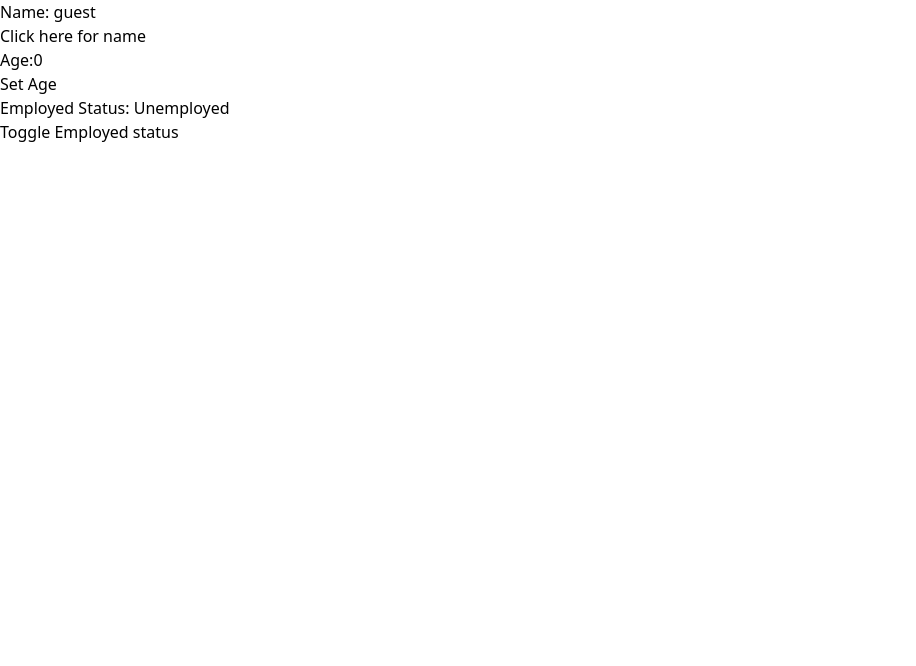
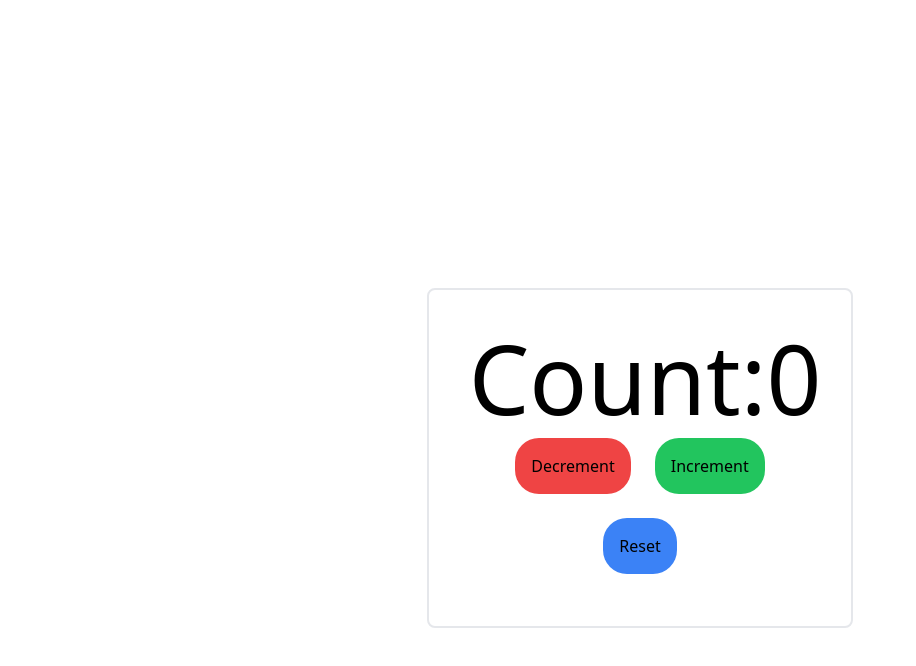
Before and after one commit to Athish-18/reactLearn, a React (Vite) app in the folder react-first-project/: page / in a window 1280 px wide. Shown: the top 666 px of the page, without its empty margins (0-916 px from the left). Built offline with nearby package versions, Linux system fonts and the light colour scheme.

Commit message:
counter project

```diff
--- a/react-first-project/src/App.jsx
+++ b/react-first-project/src/App.jsx
@@ -1,8 +1,8 @@
-import MyComponent from "./MyComponent.jsx";
+import Counter from "./Counter.jsx";
 function App() {
   return (
     <>
-      <MyComponent/>
+    <Counter/>
     </>
   );
 }
--- /dev/null
+++ b/react-first-project/src/Counter.jsx
@@ -0,0 +1,44 @@
+import react, { useState } from "react";
+function Counter() {
+  const [count, setCount] = useState(0);
+
+  const decrement = () => {
+    setCount(count - 1);
+  };
+
+  const increment = () => {
+    setCount(count + 1);
+  };
+
+  const reset = () => {
+    setCount(0);
+  };
+  return (
+    <>
+      <div className="container flex-col text-center items-center h-auto m-auto mt-72 border-2 bpx-4 rounded-lg p-10 w-1/3  mb-3">
+        <p className="display text-8xl text-black">Count:{count}</p>
+        <button
+          className="dec rounded-3xl bg-red-500 p-4 m-3"
+          onClick={decrement}
+        >
+          Decrement
+        </button>
+
+        <button
+          className=" inc rounded-3xl bg-green-500 p-4 m-3"
+          onClick={increment}
+        >
+          Increment
+        </button>
+
+        <button
+          className="reset rounded-3xl bg-blue-500 p-4 m-3"
+          onClick={reset}
+        >
+          Reset
+        </button>
+      </div>
+    </>
+  );
+}
+export default Counter;
--- a/react-first-project/src/MyComponent.jsx
+++ /dev/null
@@ -1,90 +0,0 @@
-/*
-A React Hook is a special function that allows functional components
-to use React features without writing class components.
-
-This change was introduced in React version 16.8.
-
-Before Hooks:
-- React features like state and lifecycle methods were available
-  only in class components.
-
-After Hooks:
-- We no longer need to write class components.
-- We can write function-based components and still use React features
-  by using Hooks.
-
-React Hooks are special functions.
-- By convention, if a function name starts with "use",
-  it is likely a React Hook.
-
-Commonly used React Hooks include:
-- useState
-- useEffect
-- useContext
-- useReducer
-- useCallback
-- and others
-
-Among these, useState is the most widely used Hook.
-
-useState:
-- useState is a React Hook that allows us to create state in
-  functional components.
-- It provides a state variable and a setter function.
-
-Important concept:
-- State variables are special variables.
-- When a state variable changes, React updates the Virtual DOM
-  and re-renders the component.
-- Normal JavaScript variables do NOT trigger re-rendering.
-
-Using useState:
-- We are not just creating a variable.
-- We are creating a stateful variable (state).
-- React tracks this variable internally.
-
-When we use useState, React returns:
-1. A state variable (current value)
-2. A setter function to update that variable
-
-Updating state using the setter function:
-- Triggers a re-render
-- Updates the Virtual DOM
-- Reflects the change in the UI
-*/
-
-import { useState } from "react";
-
-function MyComponent() {
-  const [name, setName] = useState("guest");
-  const [age, setAge] = useState(0);
-
-  const updateAge = () => {
-    setAge(20);
-    //setAge(age+1);
-  };
-
-  const handleClick = () => {
-    setName("Spongebob");
-  };
-
-  const [Employed_Status, setEmployedStatus] = useState(false);
-  const toggle = () => {
-    setEmployedStatus(!Employed_Status);
-  };
-
-  return (
-    <>
-      <p>Name: {name}</p>
-      <button onClick={handleClick}>Click here for name</button>
-
-      <p>Age:{age}</p>
-      <button onClick={updateAge}>Set Age</button>
-
-      <p>Employed Status: {Employed_Status ? "Employed" : "Unemployed"}</p>
-      <button onClick={toggle}>Toggle Employed status</button>
-    </>
-  );
-}
-
-export default MyComponent;
```
